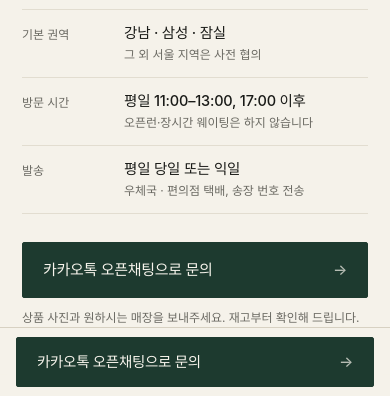
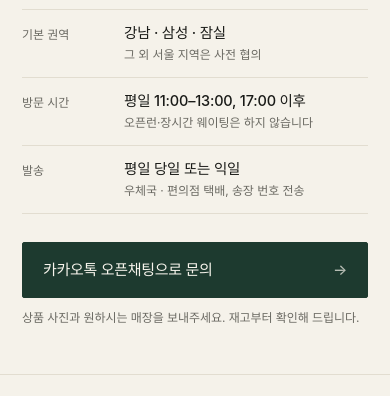
Before and after one commit to Minjaeun/seoul-pickup, a plain HTML site: page index.html in a window 390 px wide. Shown: the part 448-844 px from the top of the page. Drawn offline with Linux system fonts and the light colour scheme; a web font is replaced by a local one.

Commit message:
모바일 하단 버튼: 히어로 CTA가 보일 때는 숨겨 중복 제거

```diff
--- a/index.html
+++ b/index.html
@@ -377,7 +377,8 @@
   footer a{border-bottom:1px solid var(--rule);padding-bottom:1px;color:var(--ink-soft)}
 
   /* ---------- mobile bar ---------- */
-  .mobile-bar{position:fixed;left:0;right:0;bottom:0;z-index:50;padding:9px 16px calc(9px + env(safe-area-inset-bottom));background:rgba(245,242,234,.97);border-top:1px solid var(--rule);backdrop-filter:blur(10px);-webkit-backdrop-filter:blur(10px)}
+  .mobile-bar{position:fixed;left:0;right:0;bottom:0;z-index:50;padding:9px 16px calc(9px + env(safe-area-inset-bottom));background:rgba(245,242,234,.97);border-top:1px solid var(--rule);backdrop-filter:blur(10px);-webkit-backdrop-filter:blur(10px);transform:translateY(115%);transition:transform .22s ease}
+  .mobile-bar.is-on{transform:translateY(0)}
   .mobile-bar .btn{max-width:none;width:100%;min-height:50px;font-size:14.5px}
   @media (min-width:820px){ .mobile-bar{display:none} }
   .mb-pad{height:74px}
@@ -661,5 +662,16 @@
 
 <div class="mb-pad" aria-hidden="true"></div>
 
+<script>
+(function () {
+  var bar = document.querySelector('.mobile-bar');
+  var cta = document.querySelector('.hero-cta .btn');
+  if (!bar || !cta || !('IntersectionObserver' in window)) { if (bar) bar.classList.add('is-on'); return; }
+  new IntersectionObserver(function (entries) {
+    entries.forEach(function (entry) { bar.classList.toggle('is-on', !entry.isIntersecting); });
+  }, { rootMargin: '-60px 0px 0px 0px' }).observe(cta);
+})();
+</script>
+
 </body>
 </html>
```
Also changed, not shown: _preview390.html (+2 -2 lines).
